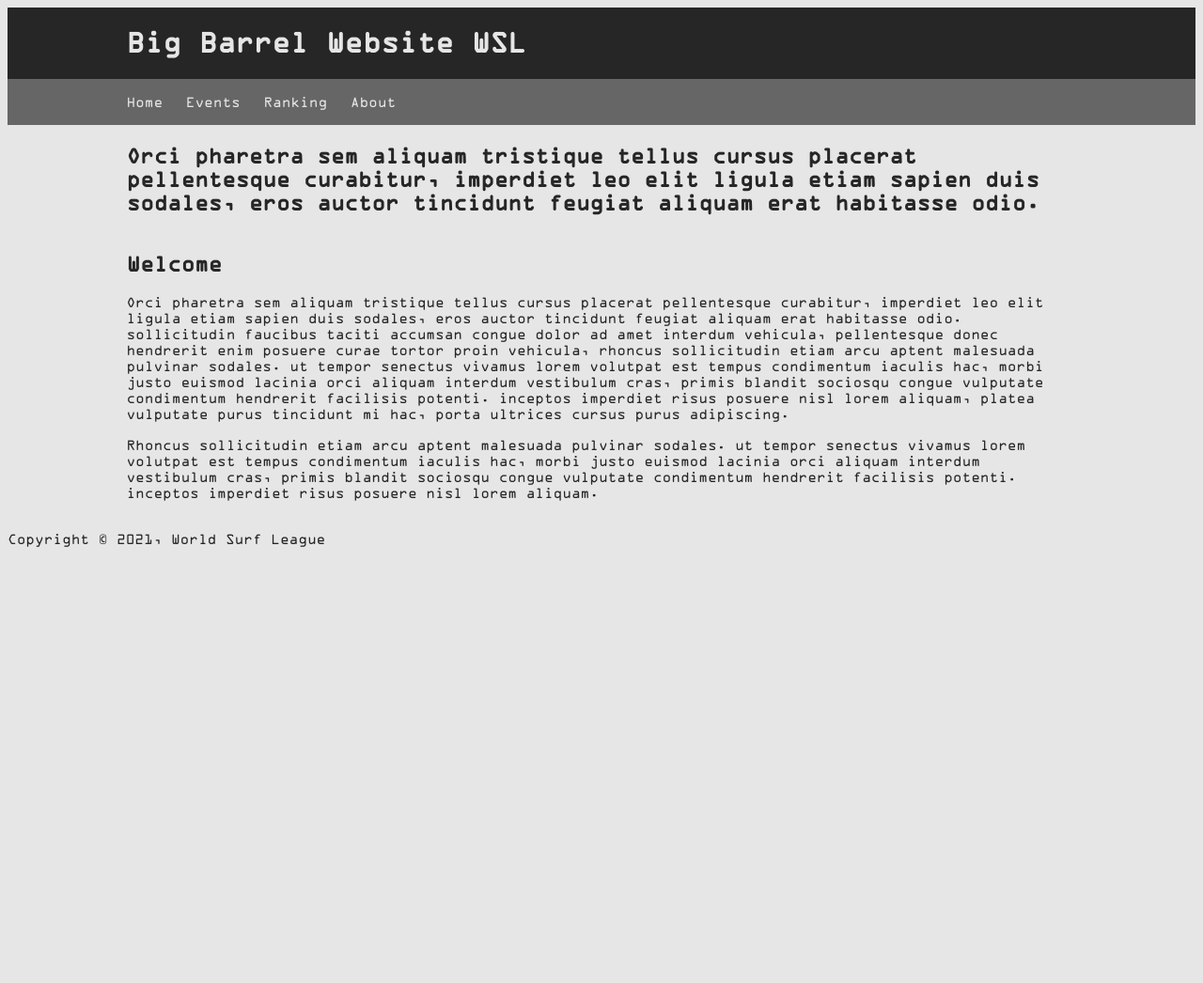
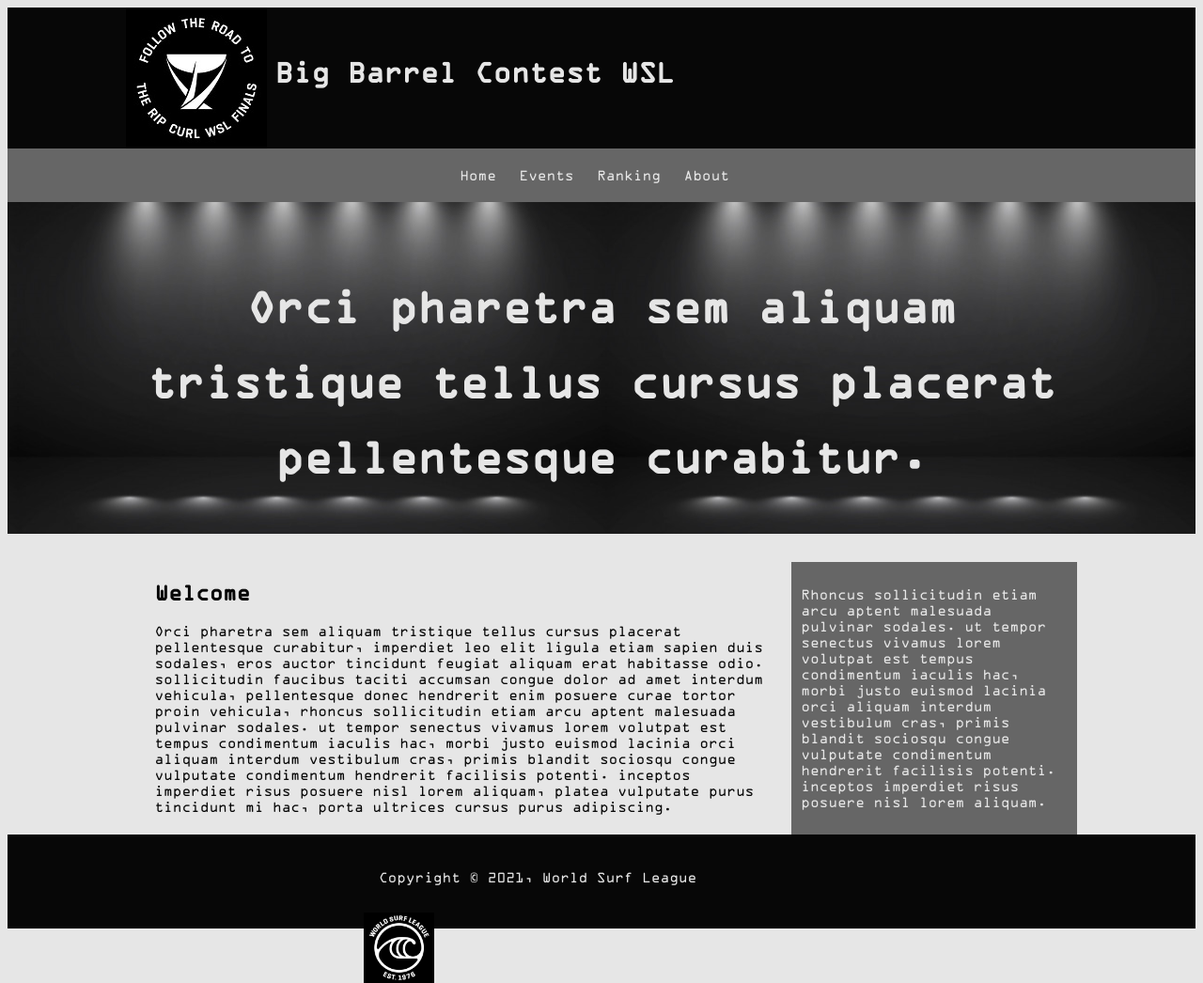
Before and after one commit to rpavanello97/smallcodes, a plain HTML site: page csscrashcourse/bigbarrelweb/index.html in a window 1280 px wide. Shown: the whole page at 94% size. Before the commit the page ends 800 px from the top, so only its background shows below. Drawn offline with Linux system fonts and the light colour scheme.

Commit message:
Finished

```diff
--- a/csscrashcourse/bigbarrelweb/css/style.css
+++ b/csscrashcourse/bigbarrelweb/css/style.css
@@ -4,11 +4,15 @@
 }
 
 :root{
-    --backgroudOne : #262626;
+    --backgroudOne : #070707;
     --backgrounTwo : #666666;
     --white: #e6e6e6;
+    --blue: #2298f6;
 }
 
+.clr {
+    clear: both;
+}
 
 body {
     background-color: var(--white);
@@ -27,18 +31,35 @@ body {
     color: var(--white);
 }
 
+#main-header img {
+   float: left;
+}
+
+#main-header h1 {
+    float: left;
+    padding-top: 2rem;
+    padding-left: 0.5rem;
+ }
+
 #navbar {
     background-color: var(--backgrounTwo);
     color: var(--white);
+    text-align: center;
 }
 
 #navbar ul {
-    padding: 0;
+    margin: 0px;
+    padding: 20px;
     list-style: none;
 }
 
 #navbar li {
     display: inline;
+}
+
+#navbar a:hover {
+    color:var(--blue);
+    border-bottom: 3px solid var(--blue);
 }
 
 #navbar a {
@@ -47,3 +68,73 @@ body {
     font-size: 1rem;
     padding-right: 15px;
 }
+
+#showcase {
+    background-image: url('../images/showcasebg4.jpg');
+    background-position: center right;
+    /*height: 300px;*/
+    margin-bottom: 30px;
+    text-align: center;
+}
+
+#showcase h1 {
+    color: var(--white);
+    font-size: 50px;
+    line-height: 1.6em;
+    padding-top: 30px;
+}
+
+#main {
+    float: left;
+    width: 70%;
+    padding: 0 30px;
+    box-sizing: border-box;
+}
+
+#sidebar {
+    float: right;
+    width: 30%;
+    background: var(--backgrounTwo);
+    color: var(--white);
+    padding: 10px;
+    box-sizing: border-box;
+}
+
+#main-footer {
+    background: var(--backgroudOne);
+    color: var(--white);
+
+    height: 100px;
+    margin: auto;
+
+    padding-right: 42%;
+    padding-left: 30%;
+}
+
+#main-footer img {
+    /*float: left;*/
+    width:75px;
+    height: 75px;
+
+    float: left;
+    padding-top: 0.8rem;
+}
+
+#main-footer p {
+    float: right;
+    padding-top: 1.3rem;
+}
+
+
+
+@media(max-width:600px) {
+    #main {
+        width: 100%;
+        float: none;
+    }
+
+    #sidebar {
+        width: 100%;
+        float: none;
+    }
+}
--- a/csscrashcourse/bigbarrelweb/index.html
+++ b/csscrashcourse/bigbarrelweb/index.html
@@ -3,15 +3,19 @@
 
 <head>
     <title>Big Barrel Contest WSL</title>
+    <link rel="shortcut icon" href="../bigbarrelweb/images/logowsl.png" type="image/png" />
     <link rel="stylesheet" type="text/css" href="css/style.css">
 </head>
 
 <body>
     <header id="main-header">
         <div class="container">
-            <h1>Big Barrel Website WSL</h1>
+            <img src="../bigbarrelweb/images/logo.jpg" alt="Event logo">
+            <h1>Big Barrel Contest WSL</h1>
         </div>
     </header>
+
+    <div class="clr"></div>
 
     <nav id="navbar">
         <div class="container">
@@ -26,11 +30,12 @@
 
     <section id="showcase">
         <div class="container">
-            <h1>Orci pharetra sem aliquam tristique tellus cursus placerat pellentesque curabitur, imperdiet leo elit
-                ligula etiam sapien duis sodales, eros auctor tincidunt feugiat aliquam erat habitasse odio.
+            <h1>Orci pharetra sem aliquam tristique tellus cursus placerat pellentesque curabitur.
             </h1>
         </div>
     </section>
+
+    <div class="clr"></div>
 
     <div class="container">
         <section id="main">
@@ -64,8 +69,9 @@
         </aside>
     </div>
 
-    <footer>
+    <footer id="main-footer">
         <p>Copyright &copy; 2021, World Surf League</p>
+        <img src="../bigbarrelweb/images/logowsl.png" alt="WSL Logo">
     </footer>
 </body>
 
```
Also changed, not shown: csscrashcourse/bigbarrelweb/images/bgimage.png (renamed from csscrashcourse/csscheatsheet/images/bgimage.png), csscrashcourse/bigbarrelweb/images/logo.jpg (added), csscrashcourse/bigbarrelweb/images/logowsl.png (added), csscrashcourse/bigbarrelweb/images/showcasebg2.jpg (added), csscrashcourse/bigbarrelweb/images/showcasebg3.jpg (added), csscrashcourse/bigbarrelweb/images/showcasebg4.jpg (added), 1 other file.
